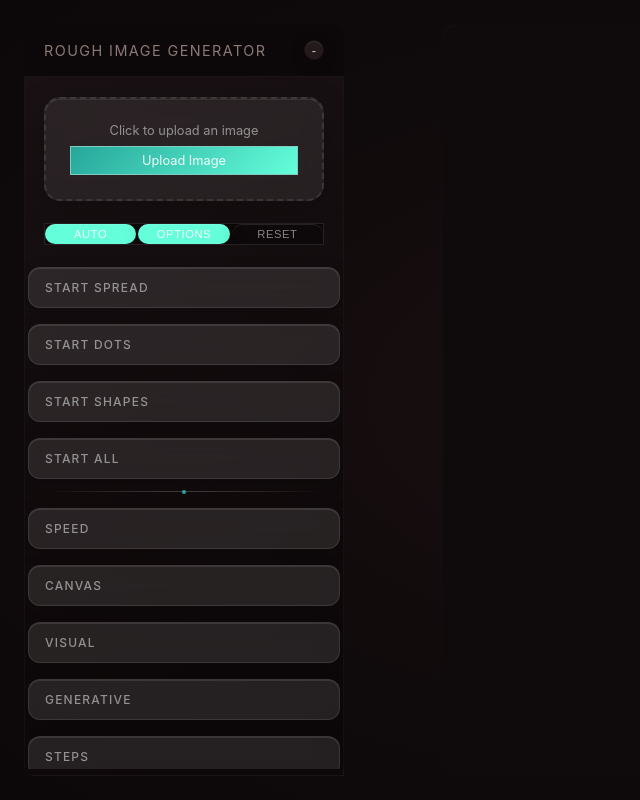
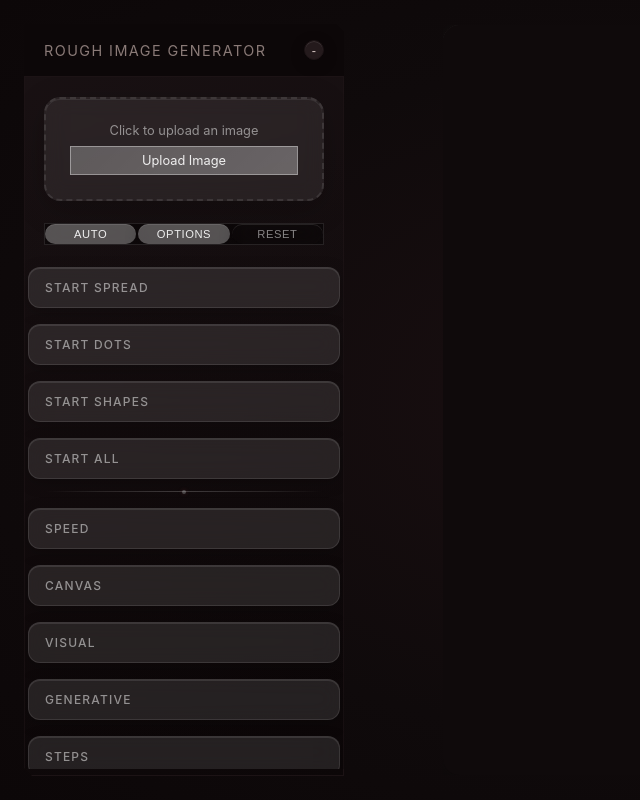
Before and after one commit to jo56/photo-induced-roughness, a React (Vite) app: page / in a window 1280 px wide. Shown: the whole page, without its empty margins (0-640 px from the left). Built offline with nearby package versions, Linux system fonts and the light colour scheme.

Commit message:
Update styles.css

```diff
--- a/src/styles.css
+++ b/src/styles.css
@@ -3,10 +3,10 @@
 --bg:#0f0f23;
 --bg-secondary:#1a1a2e;
 --panel:rgba(255, 255, 255, 0.05);
---accent:#64ffda;
---accent-hover:#4fc3f7;
---accent-subtle:#26a69a;
---accent-warm:#80cbc4;
+--accent:rgba(255, 255, 255, 0.3);
+--accent-hover:rgba(255, 255, 255, 0.4);
+--accent-subtle:rgba(255, 255, 255, 0.25);
+--accent-warm:rgba(255, 255, 255, 0.35);
 --muted:rgba(255, 255, 255, 0.1);
 --muted-light:rgba(255, 255, 255, 0.15);
 --text-primary:rgba(255, 255, 255, 0.9);
@@ -17,15 +17,15 @@
 --surface-deep:rgba(0, 0, 0, 0.3);
 --border:rgba(255, 255, 255, 0.2);
 --border-subtle:rgba(255, 255, 255, 0.1);
---glow:#64ffda;
+--glow:rgba(255, 255, 255, 0.3);
 --copper:#ff7043;
 }
 *{box-sizing:border-box}
 html,body,#root{height:100%;margin:0;font-family:'SF Pro Display','Segoe UI',system-ui,sans-serif;font-weight:300}
 body{
   background:
-    radial-gradient(ellipse at top left, rgba(100, 255, 218, 0.1) 0%, transparent 50%),
-    radial-gradient(ellipse at bottom right, rgba(255, 112, 67, 0.1) 0%, transparent 50%),
+    radial-gradient(ellipse at top left, rgba(255, 255, 255, 0.03) 0%, transparent 50%),
+    radial-gradient(ellipse at bottom right, rgba(255, 112, 67, 0.05) 0%, transparent 50%),
     radial-gradient(ellipse at center, rgba(26, 26, 46, 0.8) 0%, var(--bg) 70%),
     linear-gradient(135deg, var(--bg) 0%, var(--bg-secondary) 100%);
   background-attachment: fixed;
@@ -106,7 +106,7 @@ canvas{
     box-shadow:
       0 20px 80px rgba(0, 0, 0, 0.5),
       inset 0 1px 0 rgba(255, 255, 255, 0.1),
-      0 0 40px rgba(100, 255, 218, 0.1);
+      0 0 40px rgba(255, 255, 255, 0.05);
   }
 }
 .info{color:var(--text-dim);font-size:11px;font-weight:400;letter-spacing:0.05em;text-transform:uppercase}
@@ -144,7 +144,7 @@ canvas{
   border-color:var(--accent);
   background: var(--accent-subtle);
   transform:translateY(-2px);
-  box-shadow:0 8px 32px rgba(100, 255, 218, 0.2), inset 0 1px 0 rgba(255, 255, 255, 0.2);
+  box-shadow:0 8px 32px rgba(255, 255, 255, 0.1), inset 0 1px 0 rgba(255, 255, 255, 0.25);
 }
 
 .section-header::before{
@@ -234,7 +234,7 @@ input[type="range"]::-webkit-slider-thumb:hover{
   background: var(--accent);
   border-color:var(--accent);
   transform:scale(1.2);
-  box-shadow:0 6px 20px rgba(100, 255, 218, 0.4), inset 0 1px 0 rgba(255, 255, 255, 0.3);
+  box-shadow:0 6px 20px rgba(255, 255, 255, 0.2), inset 0 1px 0 rgba(255, 255, 255, 0.4);
 }
 
 .toggle-group{
```
